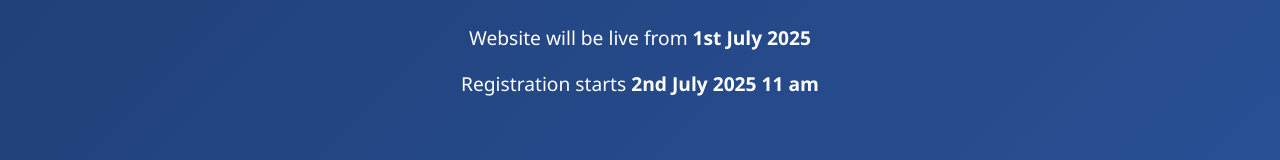
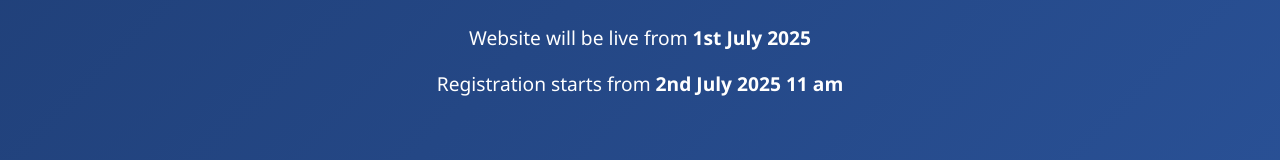
Before and after one commit to shrihariss29/Loading-vinter2k25, a React (Create React App) app: page / in a window 1280 px wide. Shown: the part 484-644 px from the top of the page. Built offline with nearby package versions, Linux system fonts and the light colour scheme.

Commit message:
Update App.js

```diff
--- a/src/App.js
+++ b/src/App.js
@@ -7,7 +7,7 @@ function App() {
           <img src={sc} alt="Sand clock" className="rotating-image"/>
         <h1>Vinterbash 2025</h1>
         <p>Website will be live from <strong>1st July 2025</strong></p>
-    <p>Registration starts <strong>2nd July 2025 11 am</strong></p>
+    <p>Registration starts from <strong>2nd July 2025 11 am</strong></p>
       </div>
     </div>
   );
```
